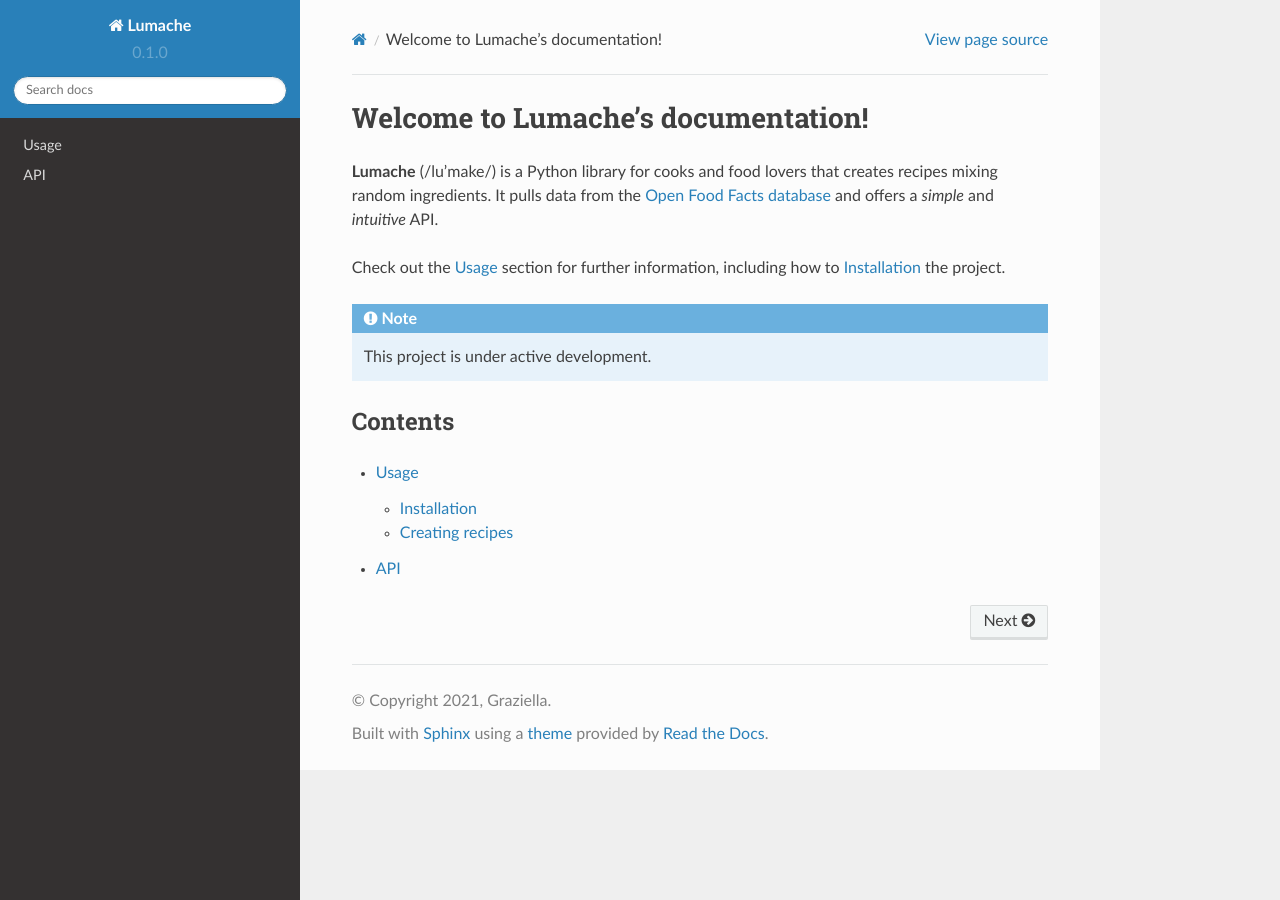
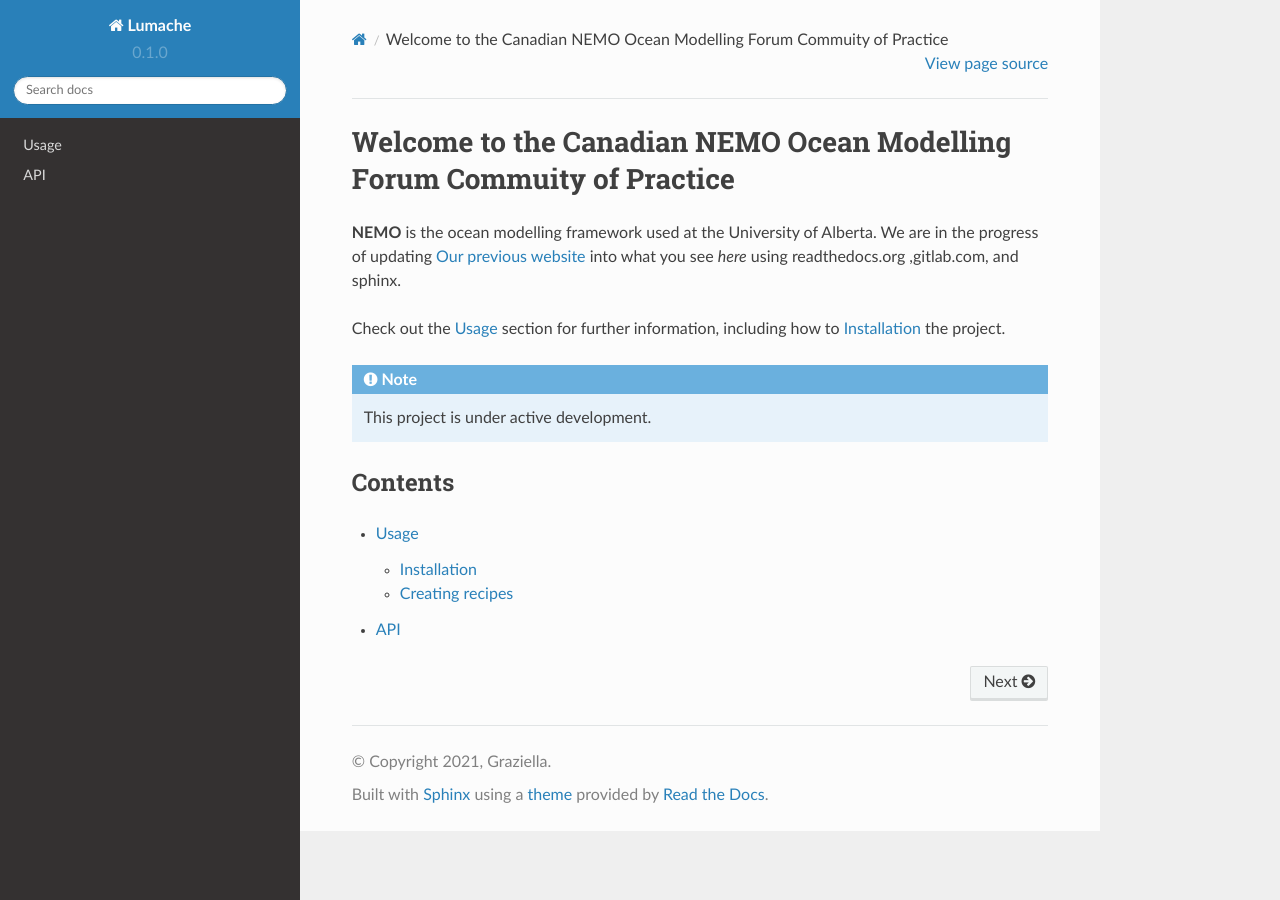
Before and after one commit to UofA-NEMO/Canadian-NEMO-Ocean-Modelling-Forum-Community-of-Practice, a Sphinx documentation site: the page built from docs/source/index.rst, in a window 1280 px wide. Built offline with Sphinx 7.4.7 and the Read the Docs theme 2.0.0, drawn with Linux system fonts in a browser that asks for light colours.

Commit message:
Update index.rst

```diff
--- a/docs/source/index.rst
+++ b/docs/source/index.rst
@@ -1,10 +1,8 @@
-Welcome to Lumache's documentation!
+Welcome to the Canadian NEMO Ocean Modelling Forum Commuity of Practice
 ===================================
 
-**Lumache** (/lu'make/) is a Python library for cooks and food lovers
-that creates recipes mixing random ingredients.
-It pulls data from the `Open Food Facts database <https://world.openfoodfacts.org/>`_
-and offers a *simple* and *intuitive* API.
+**NEMO** is the ocean modelling framework used at the University of Alberta. We are in the progress of updating `Our previous website <http://knossos.eas.ualberta.ca/anha/tools.php/>`_
+into what you see *here* using readthedocs.org ,gitlab.com, and sphinx.
 
 Check out the :doc:`usage` section for further information, including
 how to :ref:`installation` the project.
```
